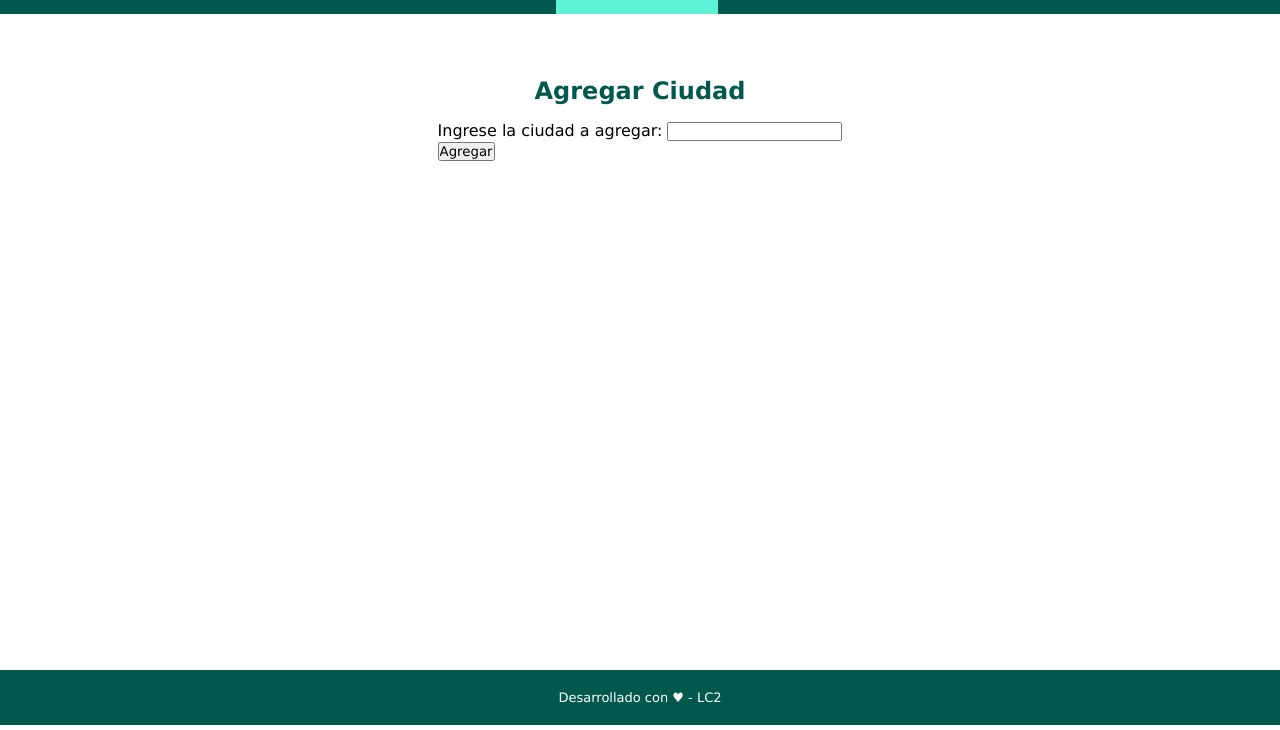
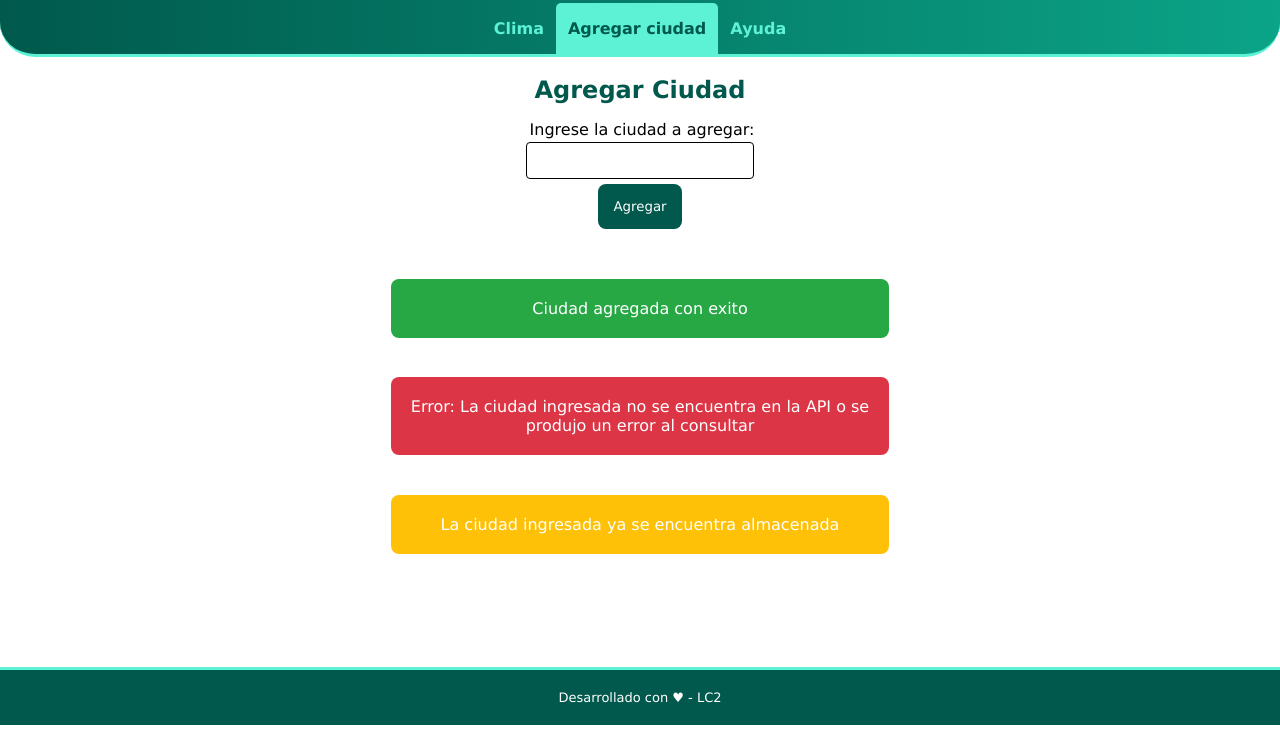
Before and after one commit to SanchezMaximo/tup-lc2-clima-app, a plain HTML site: page add-city.html in a window 1280 px wide. Shown: the part 75-805 px from the top of the page. Drawn offline with Linux system fonts and the light colour scheme.

Commit message:
Entrega 2

```diff
--- a/add-city.html
+++ b/add-city.html
@@ -1,4 +1,4 @@
-<!DOCTYPE html>
+<!DOCTYPE html>z
 <html lang="es">
 <head>
 <meta charset="UTF-8">
@@ -6,6 +6,7 @@
 <title>TUP LC2 - TP Integrador</title>
 <!-- Estilos CSS -->
 <link rel="stylesheet" href="css/pages/common.css">
+<link rel="stylesheet" href="css/pages/add-city.css">
 </head>
 <body>
     <header>
@@ -27,13 +28,18 @@
 <!-- Sección donde se debe colocar el formulario, con el select y el
 botón de consultar -->
         <form>
-            <label for="agregarciudad">Ingrese la ciudad a agregar:</label>
+            <label for="agregarciudad">Ingrese la ciudad a agregar:</label><br>
             <input type="text" id="ingresociudad" value=""><br>
-            <input type="button" value="Agregar">
+            <input type="button" value= "Agregar" class="boton">
         </form>
     </section>
     <section id="section-weather-result">
 <!-- Sección donde se debe mostrar el clima de la ciudad -->
+       <div class="items">
+        <p class="addConExito">Ciudad agregada con exito</p><br>
+        <p class="addConError">Error: La ciudad ingresada no se encuentra en la API o se <br> produjo un error al consultar</p>
+        <p class="addRepetida">La ciudad ingresada ya se encuentra almacenada</p>
+    </div>
     </section>
 </main>
 <footer>
--- a/css/pages/add-city.css
+++ b/css/pages/add-city.css
@@ -0,0 +1,53 @@
+main{
+    margin: 100px;
+}
+form{
+    text-align: center;
+}
+label{
+    margin-left: 4px;
+}
+#ingresociudad{
+    padding: 10px;
+    border-radius: 4px;
+    border: 1px solid black;
+    margin-top: 3px;
+    width: 100%;
+ }
+.boton{
+    background-color: #00594c;
+    color: #fff;
+    padding: 15px;
+    margin: 5px;
+    border-radius: 8px;
+    border: 0px solid white;
+    margin-bottom: 50px;
+}
+.addConExito{
+    background-color:#28a745;
+    color: #fff;
+    padding: 20px;
+    border-radius: 8px;
+    border: 0px solid white;
+    text-align: center;
+    margin-bottom: 20px;
+}
+
+.addConError{
+    background-color:#dc3545;
+    color: #fff;
+    padding: 20px;
+    border-radius: 8px;
+    border: 0px solid white;
+    text-align: center;
+    margin-bottom: 40px;
+}
+
+.addRepetida{
+    background-color:#ffc107;
+    color: #fff;
+    padding: 20px;
+    border-radius: 8px;
+    border: 0px solid white;
+    text-align: center;
+}
--- a/css/pages/common.css
+++ b/css/pages/common.css
@@ -1,7 +1,7 @@
 * {
     box-sizing: border-box;
-    margin: 0;
-    padding: 0;
+    margin: 0px;
+    padding: 0px;
     font-family: 'Lucida Sans', 'Lucida Sans Regular', 'Lucida Grande', 'Lucida Sans Unicode', Geneva, Verdana, sans-serif;
 }
 :root {
@@ -17,18 +17,22 @@ body {
 }
 ul {
     list-style: none;
-    padding: 0;
-    margin: 0;
+    padding: 0px;
+    margin: 0px;
 }
 button, a {
     user-select: none;
     -webkit-user-select: none;
 }
 header {
-    position: fixed;
-    top: 0;
-    width: 100%;
-    background: #00594c;;
+        position: fixed;
+        top: 0;
+        width: 100%;
+        background: var(--color-theme);
+        background-image: linear-gradient(to right, var(--color-theme),rgb(11,164,136));
+        border-bottom-left-radius: 35px;
+        border-bottom-right-radius: 35px;
+        border-bottom: solid 3px #5df2d6;
 }
 nav>ul {
     display: flex;
@@ -51,6 +55,7 @@ nav li.current-page a {
         color:  #00594c;
         background-color: #5df2d6;
         pointer-events: none ;
+        border-radius:  5px 5px 0px 0px;
 }
 main {
         margin-top: 120px;
@@ -61,7 +66,7 @@ main {
 }
 h1 {
         text-align: center;
-        margin: 0 ;
+        margin: 20px ;
         color: white ;
 }
 h1 >img {
@@ -70,7 +75,7 @@ h1 >img {
 }
 h2 {
         color: #00594c;;
-        margin: 16px 0;
+        margin: 16px 0px;
         text-align: center ;
 }
 h3 {
@@ -106,5 +111,6 @@ main {
 footer {
         padding-top: 20px;
         padding-bottom: 20px;
+        border-top: solid 3px #5df2d6;
 }
 }
--- a/css/pages/help.css
+++ b/css/pages/help.css
@@ -1,9 +1,39 @@
 #form-city-list {
-    display:inline-block;
-    padding-left: 23%;
+    display:flex;
+    flex-direction: column;
+    padding: 0px 200px;
+
 }
 
-#formulario {
-    display:inline-block;
-    padding-left: 35%   ;
+#formulario{
+    display:flex;
+    flex-direction: column;
+    padding: 0px 200px;
 }
+.ingresoDatos{
+    padding: 8px;
+    border-radius: 4px;
+    border: 1px solid black;
+}
+.botones{
+    display: flex;
+    flex-direction: row;
+    justify-content: center ;
+
+}
+.boton{
+    background-color: #00594c;
+    color: #fff;
+    padding: 10px;
+    border-radius: 8px;
+    border: 0px solid white;
+    margin: 5px;
+}
+.cartelEmail{
+    background-color: #dc3545;
+    color: #fff;
+    padding: 12px;
+    border-radius: 8px;
+    border: 0px solid white;
+    margin-top: 22px;
+}
--- a/css/pages/index.css
+++ b/css/pages/index.css
@@ -0,0 +1,21 @@
+.card {
+   border-radius: 10%;
+   margin-top: 30px ;
+   text-align: center;
+   box-shadow: 3px 3px 10px 5px rgba(0,0,0,0.5);
+   padding: 10px;
+}
+
+.boton{
+    background-color: #00594c;
+    color: #fff;
+    padding: 12px;
+    border-radius: 8px;
+    border: 0px solid white;
+}
+
+#ciudades{
+    padding: 10px;
+    border-radius: 4px;
+    border: 1px solid black;
+}
```
Also changed, not shown: help.html (+10 -9 lines), index.html (+2 -1 lines).
